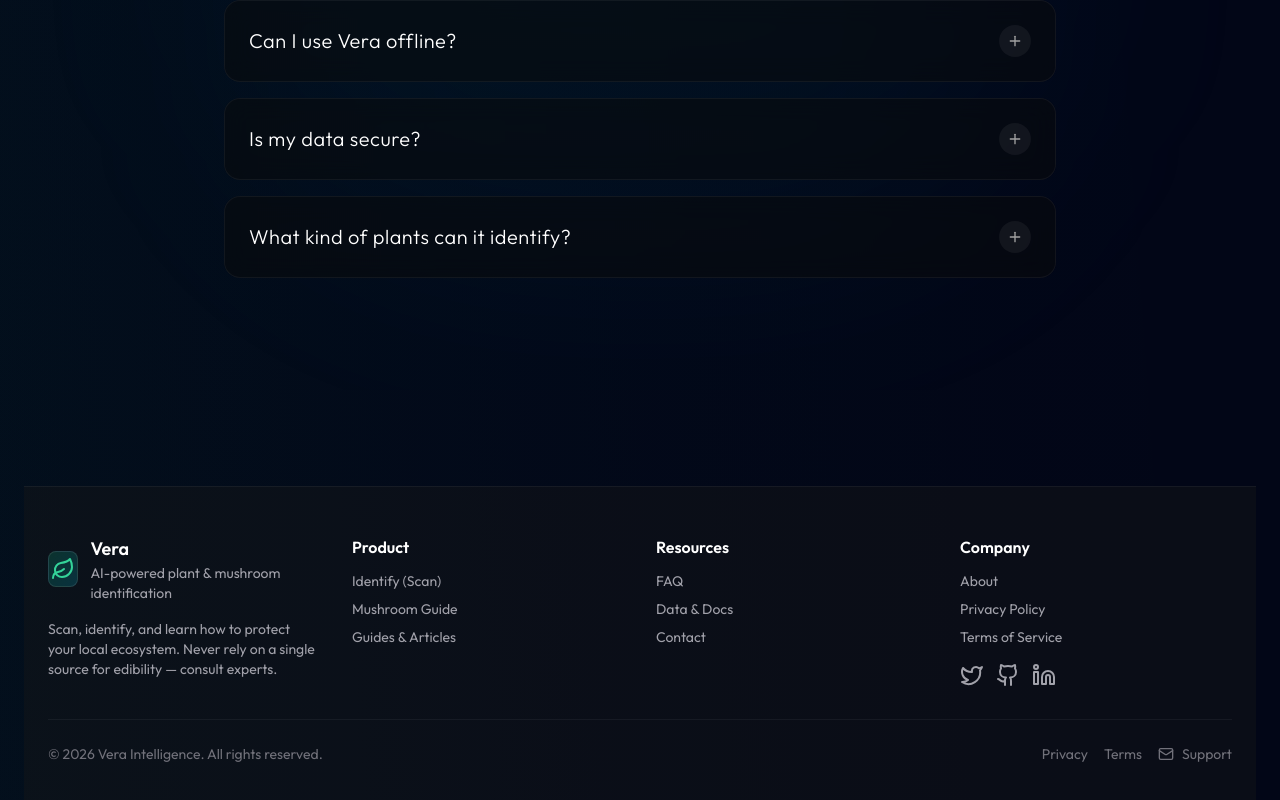
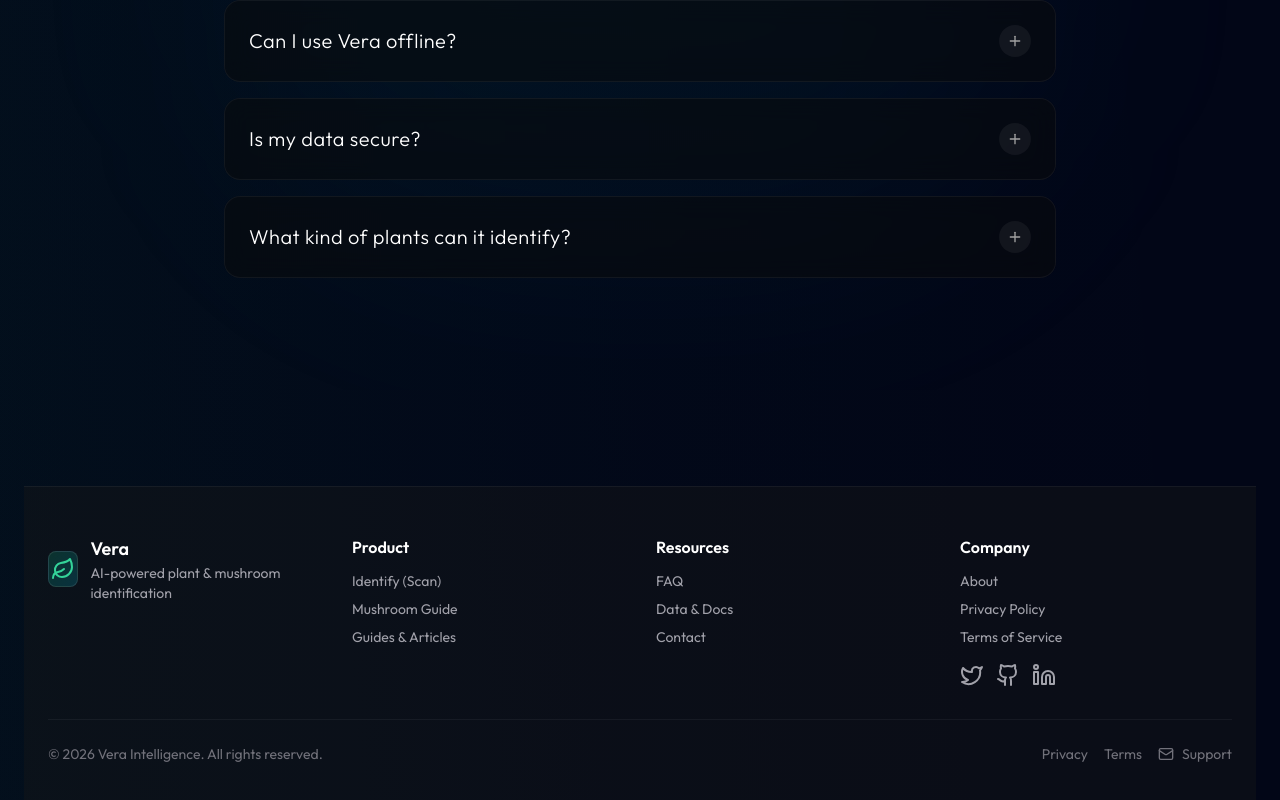
Before and after one commit to Charles-CS/Vera, a Next.js app: page / in a window 1280 px wide. Shown: the part 3560-4360 px from the top of the page. Built offline with nearby package versions, Linux system fonts and the light colour scheme.

Commit message:
fix: remove redundant ecosystem protection message from footer

```diff
--- a/src/components/Footer.tsx
+++ b/src/components/Footer.tsx
@@ -16,7 +16,6 @@ export default function Footer() {
                 <div className="text-zinc-400 text-sm">AI-powered plant & mushroom identification</div>
               </div>
             </div>
-            <p className="text-zinc-400 text-sm">Scan, identify, and learn how to protect your local ecosystem. Never rely on a single source for edibility — consult experts.</p>
           </div>
 
           <div>
```
